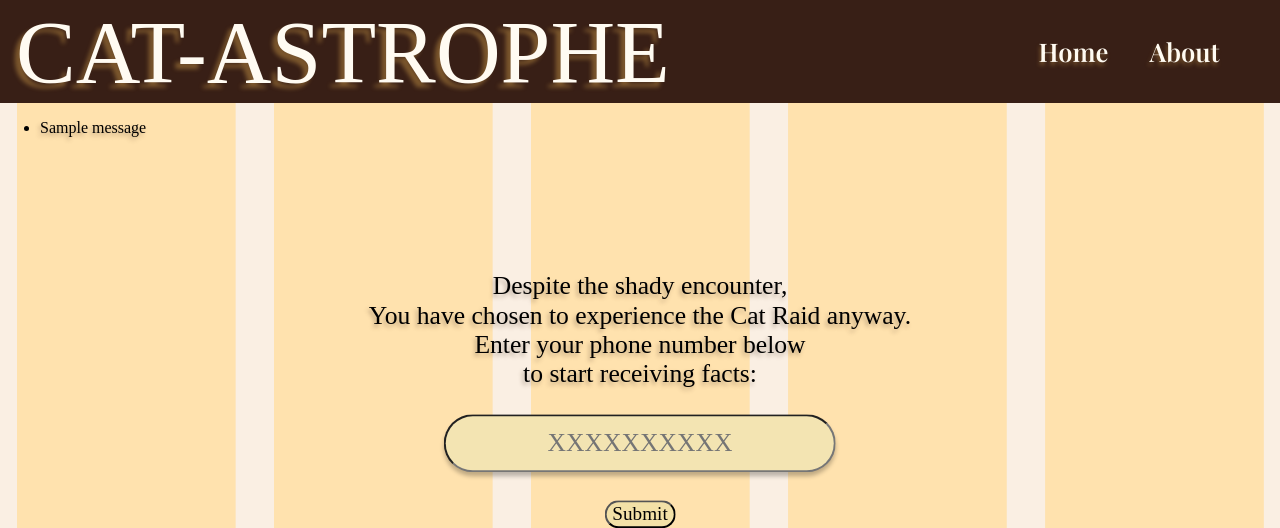
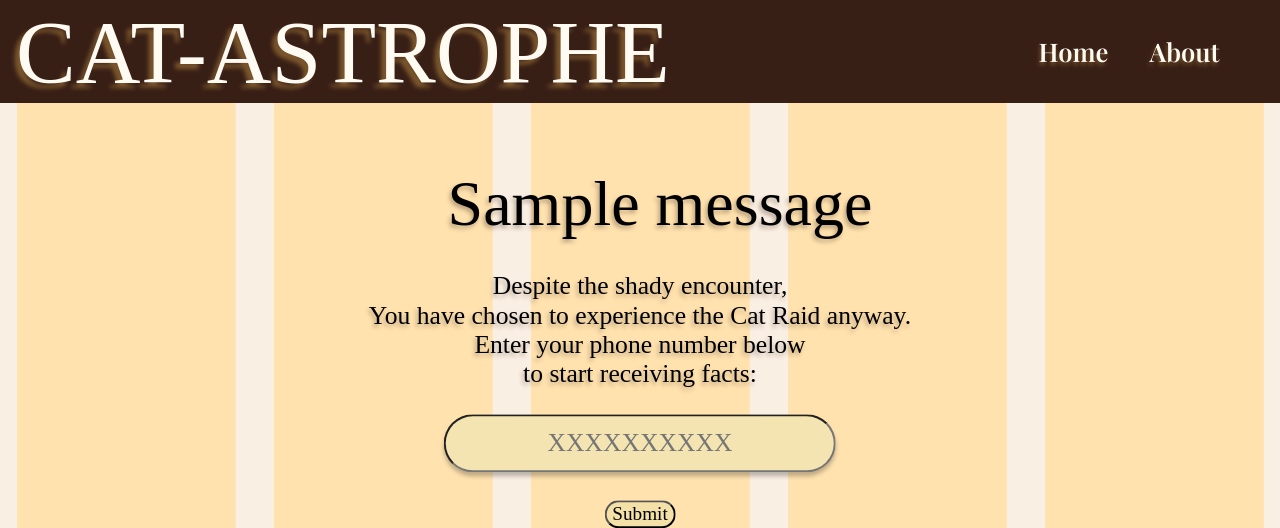
Before and after one commit to jrosmaidy1/PAW-champ, a Flask app: page /ourService in a window 1280 px wide. Shown: the top 528 px of the page. Run offline with Flask 2, Linux system fonts and the light colour scheme; one stand-in notice (Sample message) is shown; some web fonts are replaced.

Commit message:
popout styling

```diff
--- a/app.py
+++ b/app.py
@@ -19,7 +19,7 @@ client = Client(account_sid, auth_token)
 # catAPI
 catUrl = "https://api.thecatapi.com/v1/images/search?format=json"
 # catFactAPI
-factUrl = "https://catfact.ninja/fact?max_length=140"
+factUrl = "https://catfact.ninja/fact?max_length=100"
 
 # catAPI credential
 catData = {}
--- a/static/style.css
+++ b/static/style.css
@@ -212,3 +212,10 @@ input[type=submit] {
     width: 100%;
     height: 10vh;
 }
+
+.flashes {
+    font-size: 5vw;
+    list-style: none;
+    text-align: center;
+    align-items: center;
+}
--- a/templates/ourService.html
+++ b/templates/ourService.html
@@ -34,9 +34,9 @@
 
     {% with messages = get_flashed_messages() %}
     {% if messages %}
-    <ul class=form-label>
+    <ul class="flashes">
       {% for message in messages %}
-      <li>{{ message }}</li>
+      <li class="form-label">{{ message }}</li>
       {% endfor %}
     </ul>
     {% endif %}
```
